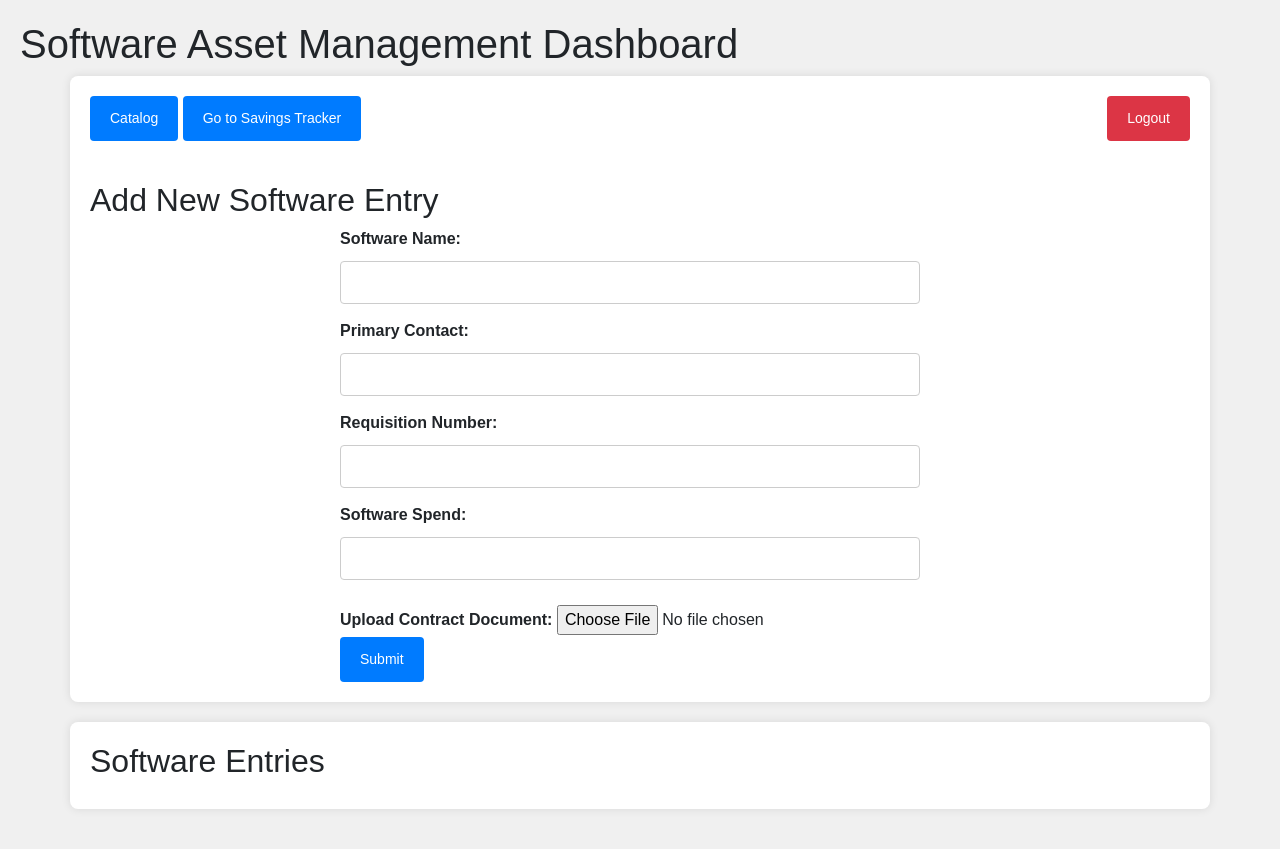
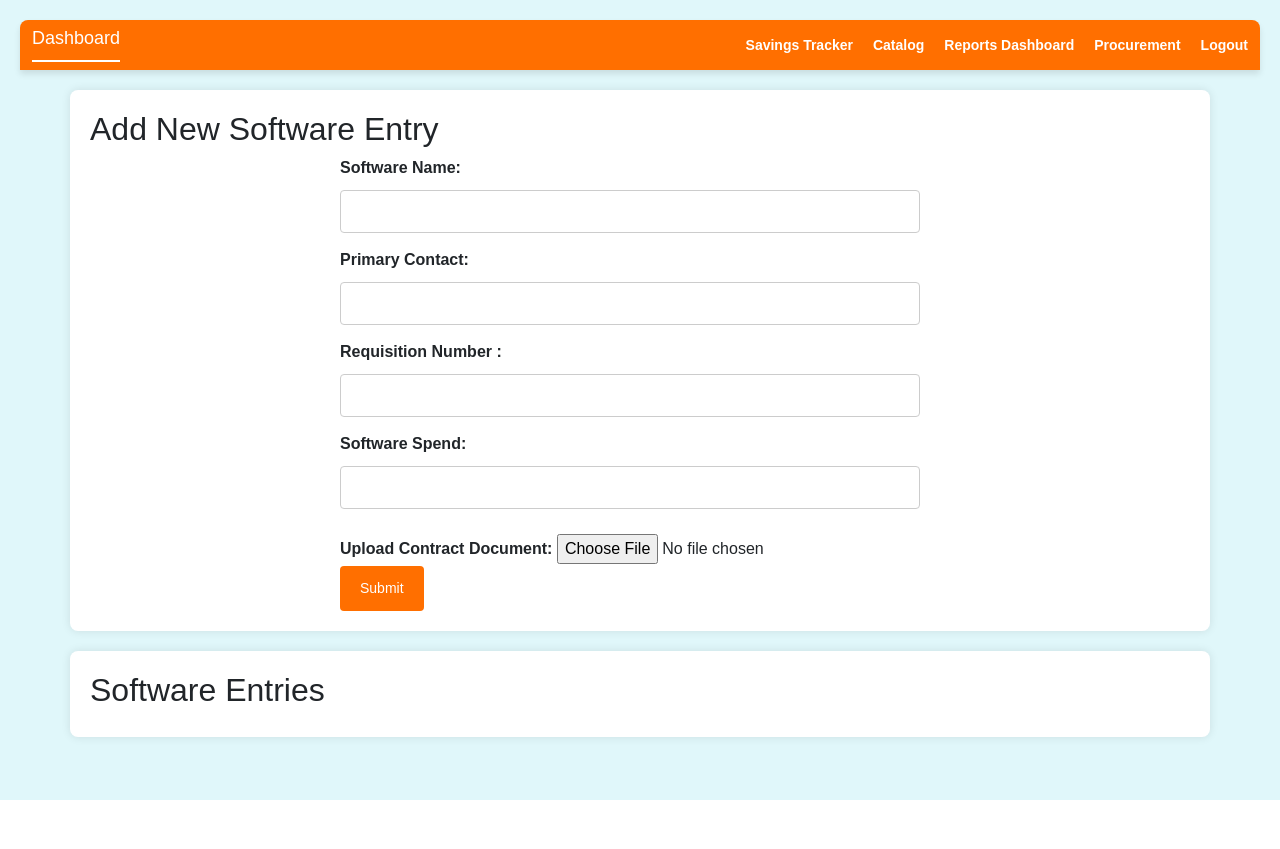
Before and after one commit to tallurirohan/ShortHack, a Flask app: template templates/dashboard.html in a window 1280 px wide. After the commit the page ends 800 px from the top, so only its background shows below. Run offline with Flask 3, Linux system fonts and the light colour scheme; the template is opened without the code that fills it, so the values that code supplies are empty.

Commit message:
Update dashboard.html

```diff
--- a/templates/dashboard.html
+++ b/templates/dashboard.html
@@ -8,9 +8,48 @@
     <style>
         body {
             font-family: Arial, sans-serif;
-            background-color: #f0f0f0;
+            background-color: #e0f7fa;
             margin: 0;
             padding: 20px;
+        }
+        .top-panel {
+            background-color: #ff6f00; /* Orange color */
+            color: white;
+            padding: 8px 12px; /* Adjusted padding */
+            display: flex;
+            justify-content: space-between;
+            align-items: center;
+            border-top-left-radius: 8px; /* Rounded corners, top left */
+            border-top-right-radius: 8px; /* Rounded corners, top right */
+            box-shadow: 0 4px 6px rgba(0, 0, 0, 0.1); /* Shadow for depth */
+            margin-bottom: 20px;
+        }
+        .top-panel .panel-title {
+            font-size: 18px; /* Same font size */
+            margin: 0;
+        }
+        .top-panel .menu {
+            list-style-type: none;
+            margin: 0;
+            padding: 0;
+            display: flex;
+            align-items: center; /* Align menu items vertically centered */
+        }
+        .top-panel .menu li {
+            margin-left: 20px; /* Adjust spacing between menu items */
+        }
+        .top-panel .menu li:first-child {
+            margin-left: 0; /* Remove margin for the first item */
+        }
+        .top-panel .menu li a {
+            text-decoration: none;
+            color: white;
+            font-weight: bold;
+            font-size: 14px; /* Adjusted font size */
+            transition: 0.3s;
+        }
+        .top-panel .menu li a:hover {
+            text-decoration: underline;
         }
         .container {
             background-color: #ffffff;
@@ -40,62 +79,72 @@
             margin-top: 10px;
         }
         .form-container input[type="submit"] {
-            background-color: #007bff;
+            background-color: #ff6f00; /* Orange color */
             color: white;
             border: none;
             padding: 12px 20px;
             text-decoration: none;
-            font-size: 14px;
+            font-size: 14px; /* Same font size */
             cursor: pointer;
             border-radius: 4px;
-            margin-right: 10px; /* Adjusted margin */
+            transition: background-color 0.3s;
         }
         .form-container input[type="submit"]:hover {
-            background-color: #0056b3;
+            background-color: #e65100; /* Darker orange on hover */
         }
-        .savings-tracker-button,
-        .catalog-button {
-            background-color: #007bff;
+        .software-entry {
+            background-color: #f9f9f9;
+            border: 1px solid #ddd;
+            padding: 10px;
+            margin-bottom: 10px;
+        }
+        .software-entry p {
+            margin: 5px 0;
+        }
+        .software-entry a {
+            color: #007bff; /* Blue color */
+            text-decoration: none;
+            margin-left: 10px;
+        }
+        .edit-button {
+            background-color: #ff6f00; /* Orange color */
             color: white;
             border: none;
-            padding: 12px 20px;
+            padding: 6px 12px;
             text-decoration: none;
-            font-size: 14px;
-            cursor: pointer;
-            border-radius: 4px;
-            margin-bottom: 20px;
-            display: inline-block;
-        }
-        .savings-tracker-button:hover,
-        .catalog-button:hover {
-            background-color: #0056b3;
-        }
-        .logout-button {
-            background-color: #dc3545; /* Red color for logout button */
-            color: white;
-            border: none;
-            padding: 12px 20px;
-            text-decoration: none;
-            font-size: 14px;
+            font-size: 12px; /* Adjusted font size */
             cursor: pointer;
             border-radius: 4px;
         }
-        .logout-button:hover {
-            background-color: #c82333; /* Darker red on hover */
+        .edit-button:hover {
+            background-color: #e65100; /* Darker orange on hover */
+        }
+        h1 {
+            color: #ffffff; /* White color */
+            text-align: left;
+            margin-top: 0; /* Remove default margin */
+            margin-bottom: 20px;
+            border-bottom: 2px solid #ffffff; /* White underline */
+            padding-bottom: 10px;
+            display: inline-block; /* Ensures border doesn't span full width */
+            font-size: 24px; /* Adjusted font size */
         }
     </style>
 </head>
 <body>
 
-    <h1>Software Asset Management Dashboard</h1>
+    <div class="top-panel">
+        <h1 class="panel-title">Dashboard</h1>
+        <ul class="menu">
+            <li><a href="{{ url_for('savings_tracker') }}">Savings Tracker</a></li>
+            <li><a href="{{ url_for('catalog') }}">Catalog</a></li>
+            <li><a href="{{ url_for('reports_dashboard') }}">Reports Dashboard</a></li>
+            <li><a href="{{ url_for('procurement') }}">Procurement</a></li> <!-- Added procurement link -->
+            <li><a href="{{ url_for('logout') }}">Logout</a></li>
+        </ul>
+    </div>
+
     <div class="container">
-        <!-- Adjusted spacing and alignment -->
-        <div style="margin-bottom: 20px;">
-            <a href="{{ url_for('catalog') }}" class="btn btn-primary btn-lg catalog-button">Catalog</a>
-            <a href="{{ url_for('savings_tracker') }}" class="btn btn-primary btn-lg savings-tracker-button">Go to Savings Tracker</a>
-            <a href="{{ url_for('logout') }}" class="btn btn-danger btn-lg float-end logout-button">Logout</a>
-        </div>
-
         <h2>Add New Software Entry</h2>
         {% with messages = get_flashed_messages(with_categories=true) %}
             {% if messages %}
@@ -112,7 +161,7 @@
                 <input type="text" id="software_name" name="software_name" required>
                 <label for="primary_contact">Primary Contact:</label>
                 <input type="text" id="primary_contact" name="primary_contact">
-                <label for="req_number">Requisition Number:</label>
+                <label for="req_number">Requisition Number :</label>
                 <input type="text" id="req_number" name="req_number">
                 <label for="software_spend">Software Spend:</label>
                 <input type="number" id="software_spend" name="software_spend" step="0.01">
@@ -132,11 +181,11 @@
                 <p><strong>Requisition Number:</strong> {{ entry[3] }}</p>
                 <p><strong>Software Spend:</strong> ${{ entry[4] }}</p>
                 {% if entry[5] %}
-                    <p><strong>Contract Document:</strong> <a href="{{ url_for('uploaded_file', filename=entry[5].split('/')[-1]) }}" target="_blank">Download</a></p>
+                    <p><strong>Contract Document:</strong> <a href="{{ url_for('uploaded_file', filename=entry[5].split('/')[-'1']) }}" target="_blank">Download</a></p>
                 {% else %}
                     <p><strong>Contract Document:</strong> Not uploaded</p>
                 {% endif %}
-                <a href="{{ url_for('edit', id=entry[0]) }}" class="btn btn-info">Edit</a>
+                <a href="{{ url_for('edit', id=entry[0]) }}" class="edit-button">Edit</a>
             </div>
         {% endfor %}
     </div>
```
